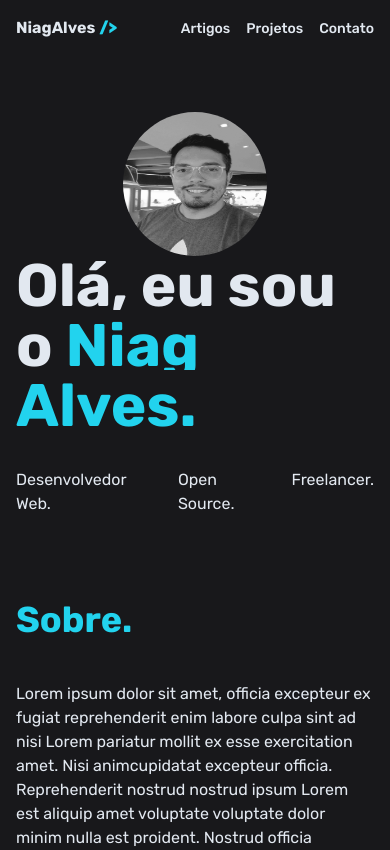
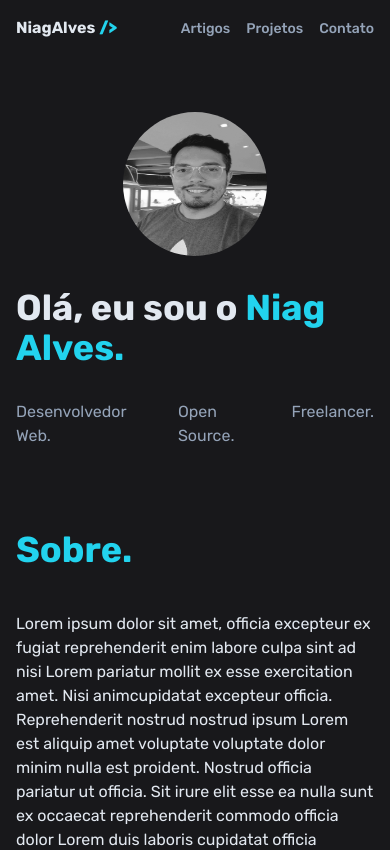
Before and after one commit to niagalves/niagalves.com, a SvelteKit app: page / in a window 390 px wide. Shown: the top 850 px of the page. Built offline with nearby package versions, Linux system fonts and the light colour scheme.

Commit message:
refactor: responsive

```diff
--- a/src/app.css
+++ b/src/app.css
@@ -12,7 +12,3 @@ html,
 body {
 	@apply font-rubik font-normal text-left bg-zinc-900 text-slate-200;
 }
-
-p {
-	@apply md:text-lg text-base font-normal;
-}
--- a/src/lib/components/Footer.svelte
+++ b/src/lib/components/Footer.svelte
@@ -5,8 +5,8 @@
 			href="https://kit.svelte.dev/"
 			target="_blank"
 			rel="noreferrer"
-			class="hover:text-white transition duration-700
-    ease-in-out border-transparent border-b-2">SvelteKit</a
+			class="hover:border-cyan-400 hover:text-white capitalize transition duration-700
+      ease-in-out border-transparent border-b-2">SvelteKit</a
 		>
 		+
 		<a
@@ -14,8 +14,8 @@
 			href="https://tailwindcss.com/"
 			target="_blank"
 			rel="noreferrer"
-			class="hover:text-white transition duration-700
-    ease-in-out border-transparent border-b-2">Tailwind CSS</a
+			class="hover:border-cyan-400 hover:text-white capitalize transition duration-700
+      ease-in-out border-transparent border-b-2">Tailwind CSS</a
 		>.</small
 	>
 </footer>
--- a/src/lib/components/Header.svelte
+++ b/src/lib/components/Header.svelte
@@ -20,7 +20,7 @@
 	];
 </script>
 
-<header class="p-4 max-w-4xl mx-auto flex justify-between items-center">
+<header class="p-4 max-w-4xl mx-auto flex justify-between items-center flex-wrap">
 	<a href="/" title="Início" class="flex items-center flex-row gap-1">
 		<span class="font-bold inline-flex">
 			Niag
@@ -36,8 +36,8 @@
 						<a
 							href={item.url}
 							title={item.title}
-							class="hover:border-cyan-400 capitalize transition duration-700
-            ease-in-out border-transparent border-b-2 text-sm font-medium"
+							class="hover:border-cyan-400 hover:text-white capitalize transition duration-700
+            ease-in-out border-transparent border-b-2 text-slate-400 text-sm font-medium"
 						>
 							{item.title}
 						</a>
--- a/src/routes/components/Intro.svelte
+++ b/src/routes/components/Intro.svelte
@@ -7,22 +7,19 @@
 <Section>
 	<div class="flex justify-between md:flex-row flex-col items-center">
 		<img
-			class="w-36 md:w-44 mx-auto rounded-full md:h-44 h-36"
+			class="w-36 md:w-44 mx-auto rounded-full md:h-44 h-36 mb-8"
 			src="/niagalves.png"
 			alt="niagalves"
 		/>
 		<div>
-			<h1 class="font-bold text-6xl md:max-w-lg max-w-full leading-[60px] mb-8">
+			<h1 class="font-bold text-4xl md:text-6xl md:max-w-lg max-w-full lg:leading-[60px] mb-8">
 				Olá, eu sou o
 				<span class="text-cyan-400 font-bold">Niag Alves.</span>
 			</h1>
 			{#if list}
 				<ul class="inline-flex gap-4">
 					{#each list as item}
-						<li
-							class="hover:border-cyan-400 capitalize transition duration-700
-                ease-in-out border-transparent border-b-2 md:text-lg text-base font-normal"
-						>
+						<li class="capitalize font-normal text-base text-slate-400">
 							{item}
 						</li>
 					{/each}
```
